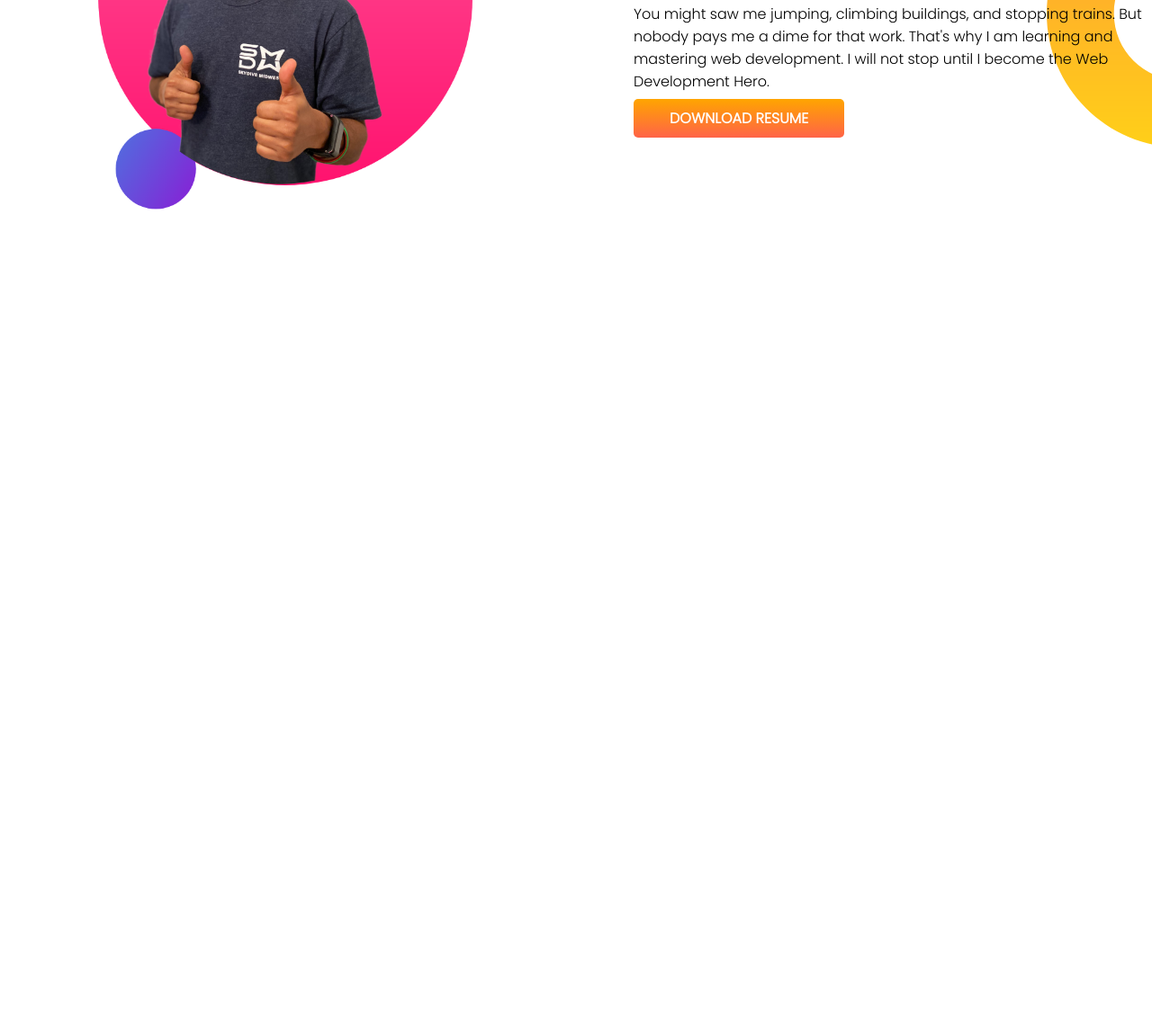
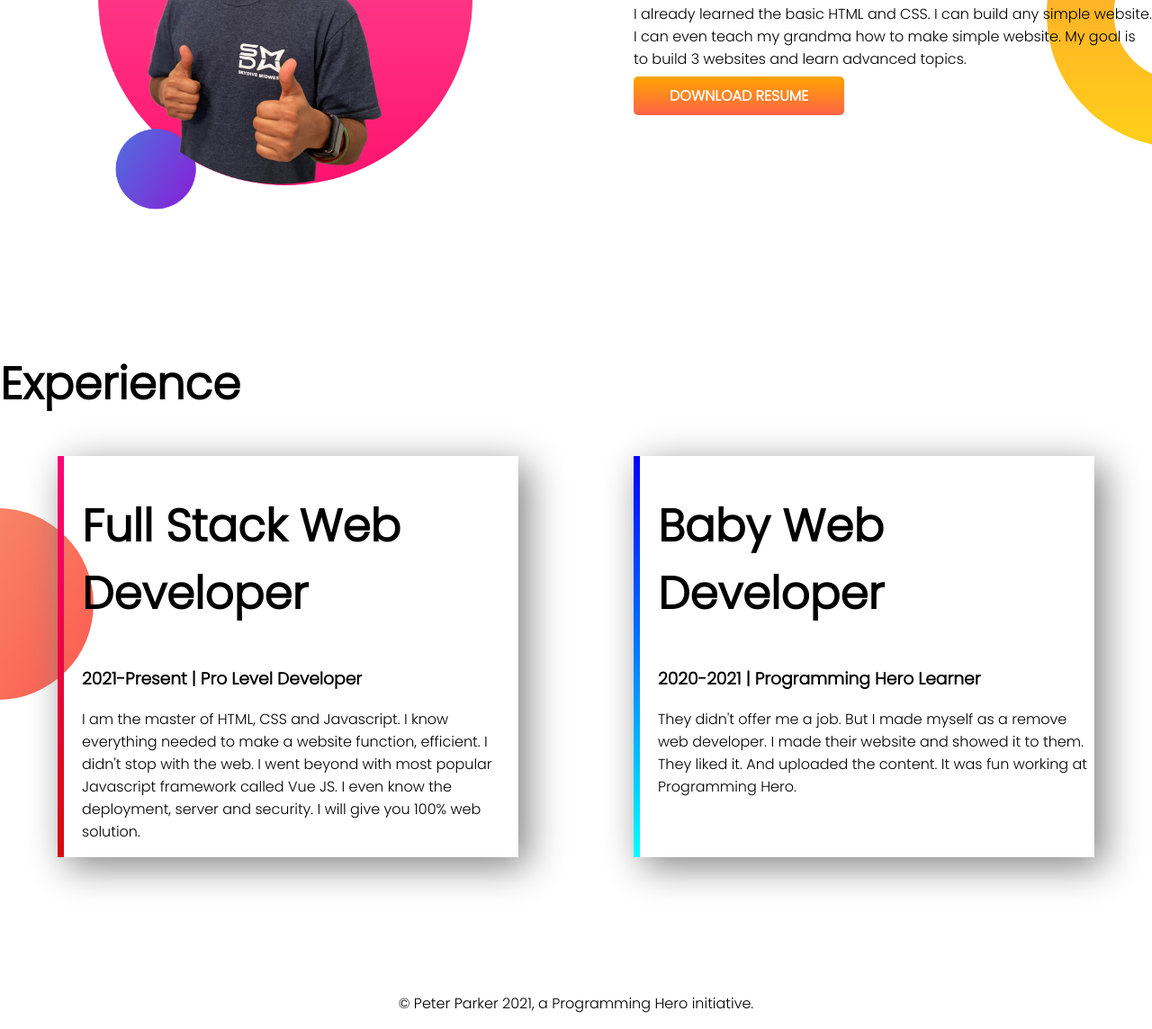
Before and after one commit to alvee74/agatsuma-portfolio, a plain HTML site: page index.html in a window 1280 px wide. Shown: the part 824-1968 px from the top of the page at 90% size. Before the commit the page ends 1214 px from the top, so only its background shows below. Drawn offline with Linux system fonts and the light colour scheme.

Commit message:
footer and experience added

```diff
--- a/index.html
+++ b/index.html
@@ -11,7 +11,7 @@
     <title>Agatsuma Portfolio</title>
 </head>
 <body>
-    <section class="top-banner">
+    <section class="top-banner flexible-container">
     <div class="half-width">
         <h1>Welcome To</h1>
         <h1><span>Peter Parker</span> World</h1>
@@ -23,16 +23,33 @@
         <img src="images/jhankar.png" alt="">
     </div>
     </section>
-    <section class="dream-big">
+    <section class="dream-big flexible-container">
         <div class="half-width">
             <img src="images/jhankar2.png" alt="">
         </div>
         <div class="half-width">
             <h1>Dream Big</h1>
             <h2>Become a Web Developer</h2>
-            <p>You might saw me jumping, climbing buildings, and stopping trains. But nobody pays me a dime for that work. That's why I am learning and mastering web development. I will not stop until I become the Web Development Hero.</p>
+            <p>I already learned the basic HTML and CSS. I can build any simple website. I can even teach my grandma how to make simple website. My goal is to build 3 websites and learn advanced topics.</p>
             <a href="#" class="link-button" target="_blank">DOWNLOAD RESUME</a>
         </div>
     </section>
+    <section class="experience-area">
+        <h1>Experience</h1>
+            <div class="flexible-container">
+                <div class="experience-item" id="web-dev-experience">
+                    <h1>Full Stack Web Developer</h1>
+                    <h3>2021-Present | Pro Level Developer</h3>
+                    <p>I am the master of HTML, CSS and Javascript. I know everything needed to make a website function, efficient. I didn't stop with the web. I went beyond with most popular Javascript framework called Vue JS. I even know the deployment, server and security. I will give you 100% web solution.</p>
+                </div>
+                <div class="experience-item" id="baby-web-experience">
+                    <h1>Baby Web Developer</h1>
+                    <h3>2020-2021 | Programming Hero Learner</h3>
+                    <p>They didn't offer me a job. But I made myself as a remove web developer. I made their website and showed it to them. They liked it. And uploaded the content. It was fun working at Programming Hero.
+                    </p>
+                </div>
+            </div>
+    </section>
+    <footer><p>© Peter Parker 2021, a Programming Hero initiative.</p></footer>
 </body>
 </html>
--- a/style.css
+++ b/style.css
@@ -12,7 +12,7 @@ h1{
 span{
     color: orange;
 }
-section{
+.flexible-container{
     display: flex;
     margin-bottom: 150px;
 }
@@ -36,3 +36,29 @@ section{
     background-repeat: no-repeat;
     background-position: right;
 }
+.experience-item{
+    width: 40%;
+    margin-left: 5%;
+    margin-right: 5%;
+    padding-left: 10px;
+    box-shadow: 10px 10px 40px gray;
+    padding-left: 20px;
+}
+.experience-area{
+    background-image: url(images/exp-bg.png) ;
+    background-position: left;
+    background-repeat: no-repeat;
+}
+#web-dev-experience{
+    border-left: 7px solid;
+    border-image: linear-gradient(rgb(255, 0, 119), rgb(212, 11, 11));
+    border-image-slice: 1;
+}
+#baby-web-experience{
+    border-left: 7px solid;
+    border-image: linear-gradient(blue, cyan);
+    border-image-slice: 1;
+}
+footer p{
+    text-align: center;
+}
```
Also changed, not shown: images/my-bg.png (deleted), images/my-bg2.png (deleted).
